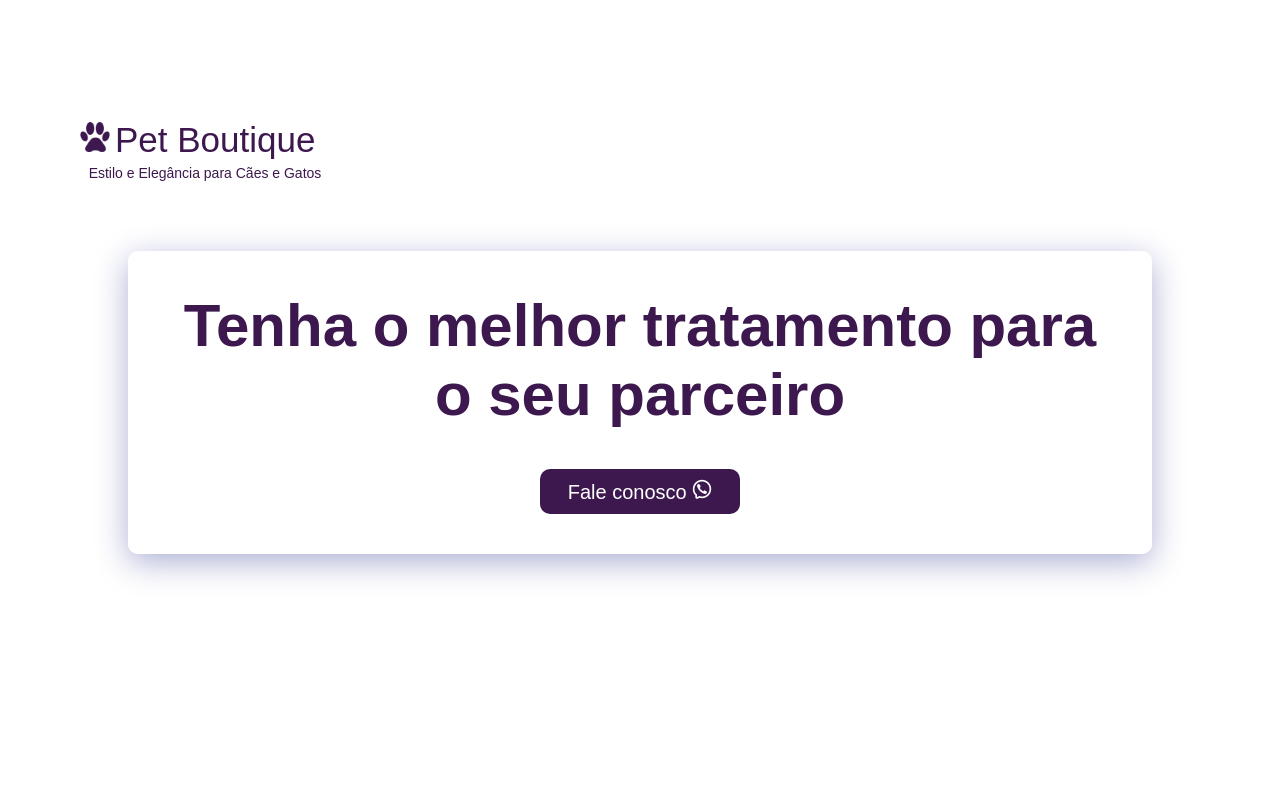
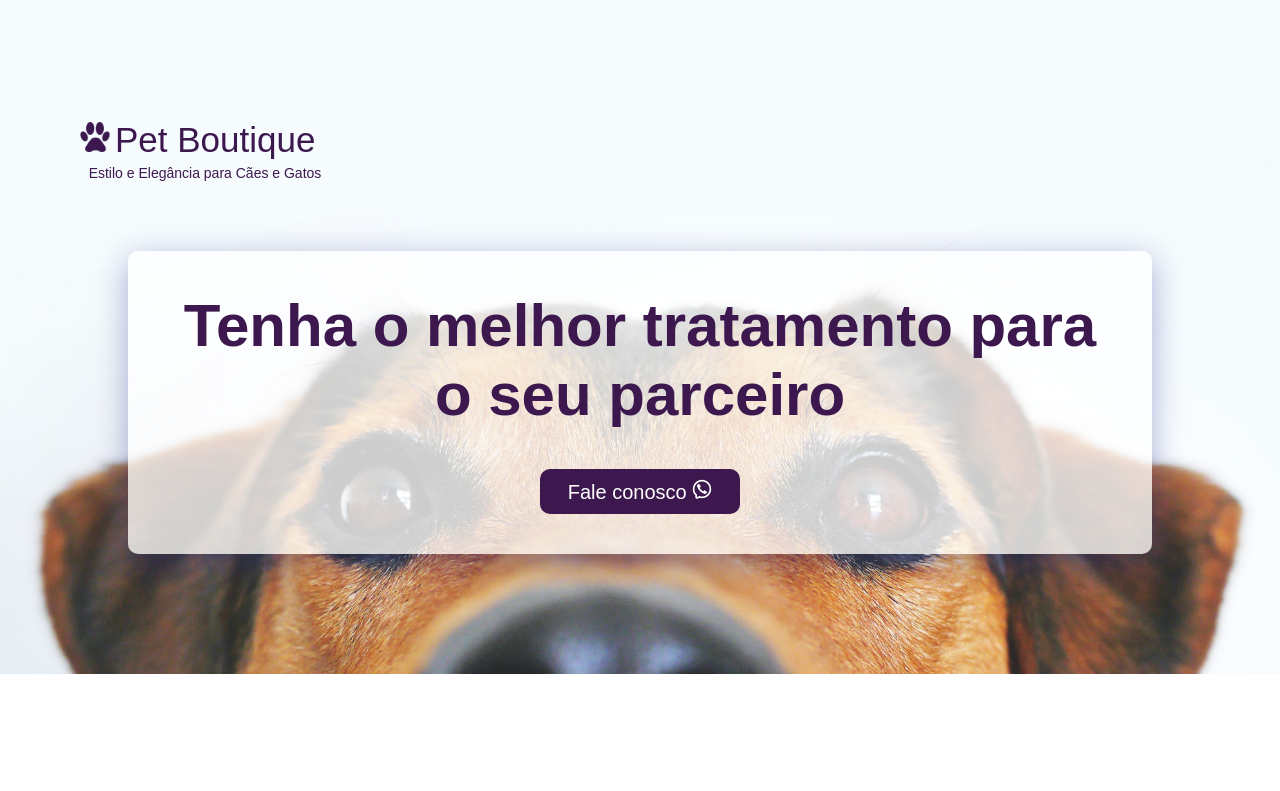
Before and after one commit to karencamill/Pet_Boutique, a plain HTML site: page index.html in a window 1280 px wide. Shown: the top 791 px of the page. Drawn offline with Linux system fonts and the light colour scheme; files whose address does not match are found by name.

Commit message:
Update stylee.css

```diff
--- a/css/stylee.css
+++ b/css/stylee.css
@@ -23,7 +23,7 @@ h3 {
 
 /* Início CSS Banner */
 .banner-topo {
-    background-image: url("/banner-topo.jpg");
+    background-image: url("/img/banner-topo.jpg");
     background-position: center;
     background-size: cover;
 }
```
